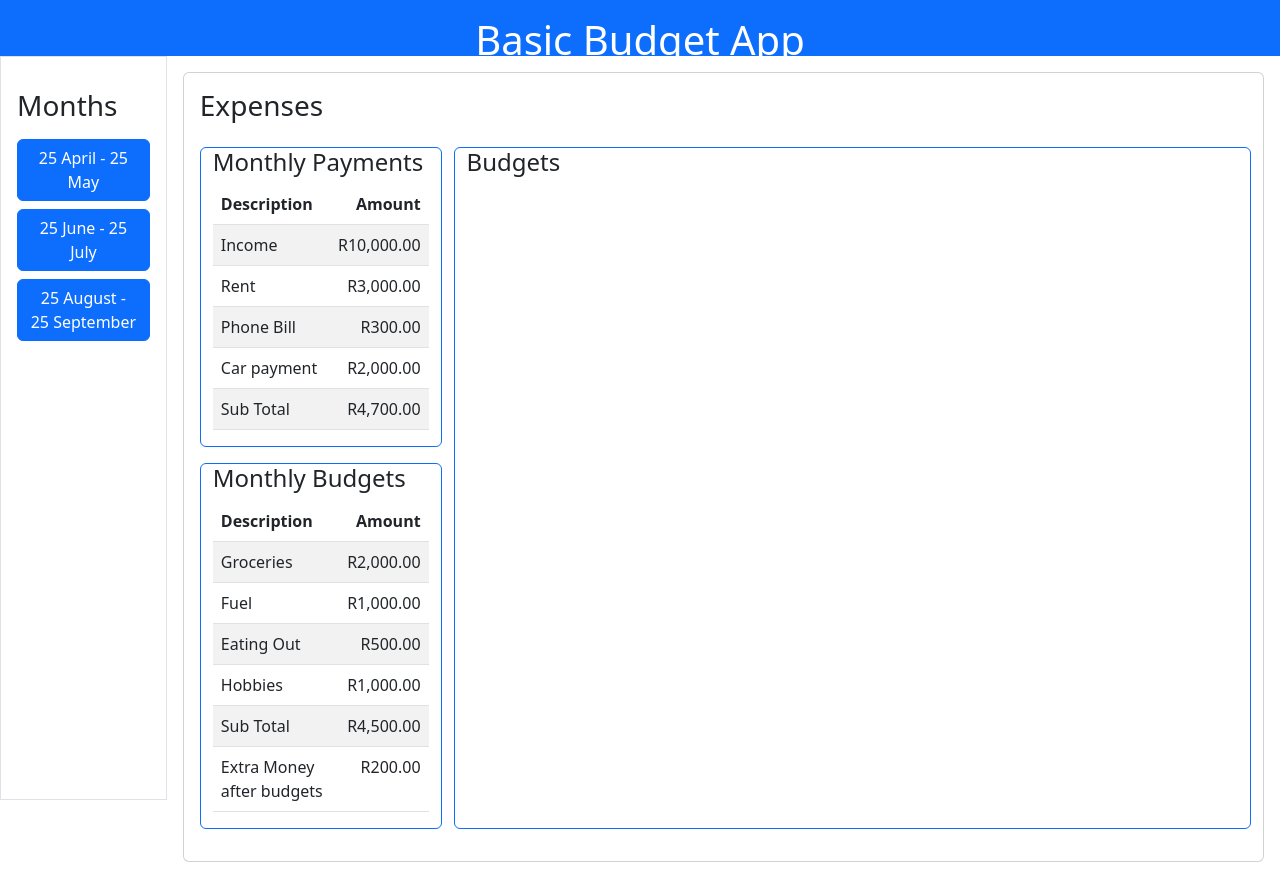
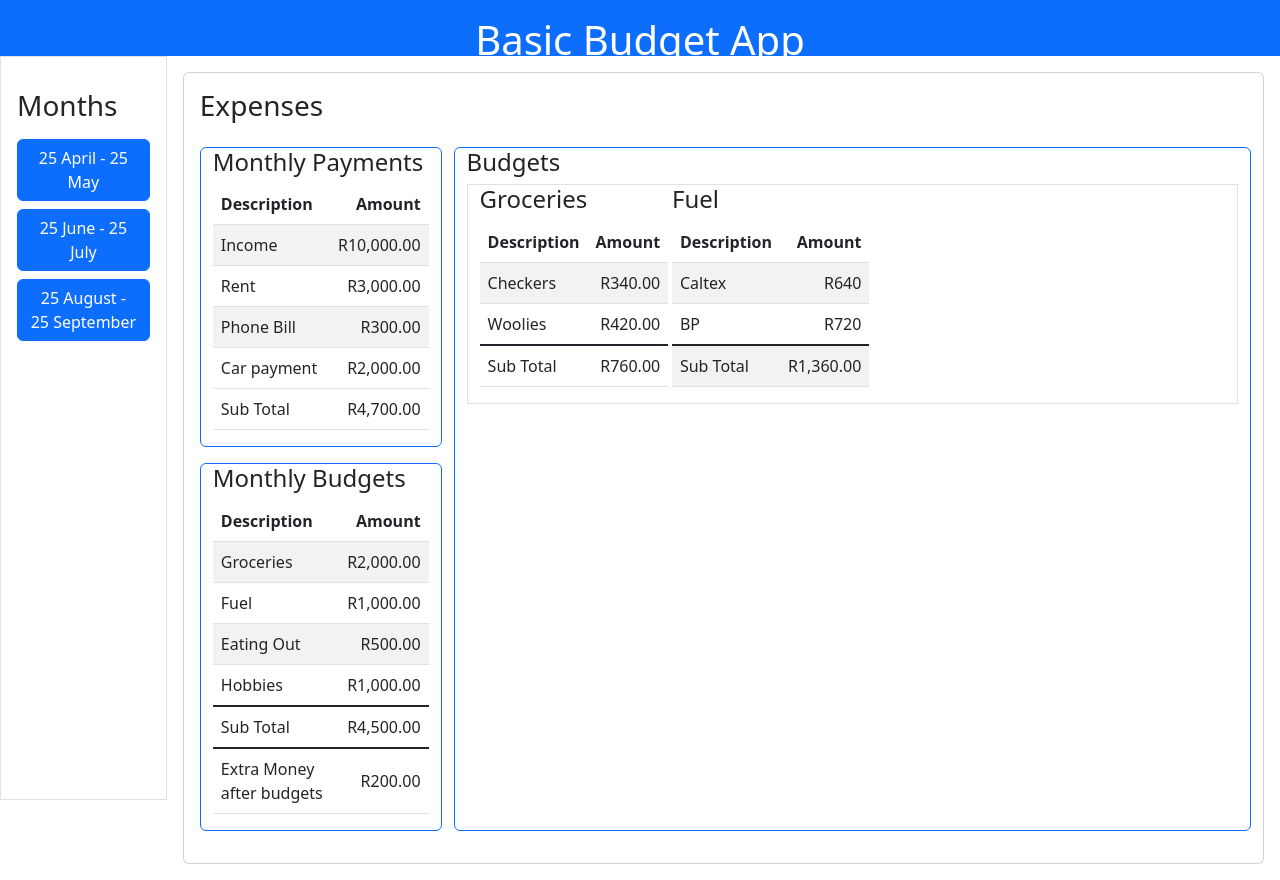
Before and after one commit to WernervanderMerwe/budgeting-app, an Angular app: page / in a window 1280 px wide. Built offline with nearby package versions, Linux system fonts and the light colour scheme.

Commit message:
progress

```diff
--- a/src/app/app.component.html
+++ b/src/app/app.component.html
@@ -39,19 +39,22 @@
                         {{ payment.amount | currency: "R" }}
                       </td>
                     </tr>
+                  </tbody>
+                  <tfoot>
                     <tr>
                       <td>Sub Total</td>
                       <td class="text-end">
                         {{ paymentSubTotal | currency: "R" }}
                       </td>
                     </tr>
-                  </tbody>
+                  </tfoot>
                 </table>
               </div>
 
               <div class="col-12 mt-3">
                 <div class="container border border-primary rounded-2">
                   <h4>Monthly Budgets</h4>
+
                   <table class="table table-striped table-hover">
                     <thead>
                       <tr>
@@ -66,19 +69,21 @@
                           {{ budget.amount | currency: "R" }}
                         </td>
                       </tr>
-                      <tr>
+                    </tbody>
+                    <tfoot>
+                      <tr class="table-group-divider">
                         <td>Sub Total</td>
                         <td class="text-end">
                           {{ budgetSubTotal | currency: "R" }}
                         </td>
                       </tr>
-                      <tr>
+                      <tr class="table-group-divider">
                         <td>Extra Money after budgets</td>
                         <td class="text-end">
                           {{ paymentSubTotal - budgetSubTotal | currency: "R" }}
                         </td>
                       </tr>
-                    </tbody>
+                    </tfoot>
                   </table>
                 </div>
               </div>
@@ -87,7 +92,67 @@
         </div>
 
         <div class="col-9 border border-primary rounded-2">
-          <h4>Budgets</h4>
+          <div class="card-heading">
+            <h4>Budgets</h4>
+          </div>
+
+          <div class="container-fluid border">
+            <div class="row">
+              <div class="col-md-3">
+                <table class="table table-striped table-hover">
+                  <thead>
+                    <h4>Groceries</h4>
+                    <tr>
+                      <th>Description</th>
+                      <th class="text-end">Amount</th>
+                    </tr>
+                  </thead>
+                  <tbody>
+                    <tr *ngFor="let item of groceriesFiltered">
+                      <td>{{ item.description }}</td>
+                      <td class="text-end">
+                        {{ item.amount | currency: "R" }}
+                      </td>
+                    </tr>
+                  </tbody>
+                  <tfoot>
+                    <tr class="table-group-divider">
+                      <td>Sub Total</td>
+                      <td class="text-end">
+                        {{ groceriesTotal | currency: "R" }}
+                      </td>
+                    </tr>
+                  </tfoot>
+                </table>
+              </div>
+
+              <div class="col-md-3">
+                <table class="table table-striped table-hover">
+                  <thead>
+                    <h4>Fuel</h4>
+                    <tr>
+                      <th>Description</th>
+                      <th class="text-end">Amount</th>
+                    </tr>
+                  </thead>
+                  <tbody>
+                    <tr>
+                      <td>Caltex</td>
+                      <td class="text-end">R640</td>
+                    </tr>
+                    <tr>
+                      <td>BP</td>
+                      <td class="text-end">R720</td>
+                    </tr>
+                    <tr class="table-group-divider">
+                      <td>Sub Total</td>
+                      <td class="text-end">{{ 640 + 720 | currency: "R" }}</td>
+                    </tr>
+                  </tbody>
+                </table>
+              </div>
+            </div>
+          </div>
         </div>
       </div>
     </div>
--- a/src/app/app.component.ts
+++ b/src/app/app.component.ts
@@ -1,5 +1,12 @@
 import { Component, OnInit } from '@angular/core';
+import { throwIfEmpty } from 'rxjs';
 import data from './data.json';
+
+// interface Entries {
+//   budget: string;
+//   description: string;
+//   amount: number;
+// }
 
 @Component({
   selector: 'app-root',
@@ -22,14 +29,75 @@ export class AppComponent implements OnInit {
     amount: number;
   }[];
 
+  budgetEntries: {
+    budget: string;
+    description: string;
+    amount: number;
+  }[];
+
+  groceriesFiltered: {
+    budget: string;
+    description: string;
+    amount: number;
+  }[] = [];
+  fuelFiltered: {
+    budget: string;
+    description: string;
+    amount: number;
+  }[] = [];
+  eatingOutFiltered: {
+    budget: string;
+    description: string;
+    amount: number;
+  }[] = [];
+  hobbiesFiltered: {
+    budget: string;
+    description: string;
+    amount: number;
+  }[] = [];
+
   constructor() {
     this.months = data.months;
     this.payments = data.monthlyPayments;
     this.budgets = data.monthlyBudgets;
+    this.budgetEntries = data.budgetEntries;
   }
 
   ngOnInit() {
-    // console.log(this.payments);
+    this.groceryFilter();
+    this.fuelFilter();
+    this.eatingOutFilter();
+    this.hobbiesFilter();
+    console.log(this.groceriesFiltered);
+  }
+
+  groceryFilter() {
+    const newArray = this.budgetEntries.filter(
+      (item) => 'Groceries' === item.budget
+    );
+    this.groceriesFiltered = [...newArray];
+    console.log(this.groceriesFiltered);
+  }
+
+  fuelFilter() {
+    const newArray = this.budgetEntries.filter(
+      (item) => 'Fuel' === item.budget
+    );
+    this.fuelFiltered = [...newArray];
+  }
+
+  eatingOutFilter() {
+    const newArray = this.budgetEntries.filter(
+      (item) => 'Eating Out' === item.budget
+    );
+    this.fuelFiltered = [...newArray];
+  }
+
+  hobbiesFilter() {
+    const newArray = this.budgetEntries.filter(
+      (item) => 'Hobbies' === item.budget
+    );
+    this.hobbiesFiltered = [...newArray];
   }
 
   get paymentSubTotal(): number {
@@ -47,4 +115,45 @@ export class AppComponent implements OnInit {
     this.budgets.forEach((val) => (value += val.amount));
     return value;
   }
+
+  get groceriesTotal(): number {
+    let value = 0;
+    this.groceriesFiltered.forEach((val) => (value += val.amount));
+    return value;
+  }
+
+  /*
+  someFn() {
+
+  const someField = "Groceries";
+
+
+  //const items = budgetEntries.filter(i => i.budget === someField)
+  const budgetKeys = new Set(Object.keys(bodygetEnties));
+  const objInit = Object.entries(budgetKeys.values().map(i => ([i, []])))
+
+  const budgetObject = budgetKeys.reduce((acc, curr) => {
+    acc[curr.budget].push(curr);
+  },objInit)
+
+
+  budgetObject.Groceries = [
+    { "budget": "Groceries", "description": "Checkers", "amount": 340 },
+    { "budget": "Groceries", "description": "Woolies", "amount": 420 },
+  ]
+
+
+  ////
+  let someActiveDataSet;
+  function onClick(someKey) {
+    return function() {
+      someActiveDataSet = budgetObject[someKey]
+    }
+  }
+
+
+  ////
+  ngFor="let budgetItems of someActiveDataSet"
+  }
+  */
 }
--- a/src/app/data.json
+++ b/src/app/data.json
@@ -15,5 +15,23 @@
     { "description": "Fuel", "amount": 1000 },
     { "description": "Eating Out", "amount": 500 },
     { "description": "Hobbies", "amount": 1000 }
-  ]
+  ],
+  "budgetEntries": [
+    { "budget": "Groceries", "description": "Checkers", "amount": 340 },
+    { "budget": "Fuel", "description": "BP", "amount": 720 },
+    { "budget": "Groceries", "description": "Woolies", "amount": 420 },
+    { "budget": "Fuel", "description": "Caltex", "amount": 640 },
+    { "budget": "Eating Out", "description": "PizzaHut", "amount": 120 },
+    { "budget": "Hobbies", "description": "RC Heli Blades", "amount": 250 }
+  ],
+  "someVariableField": {
+    "Groceries": [
+      { "budget": "Groceries", "description": "Checkers", "amount": 340 },
+      { "budget": "Groceries", "description": "Woolies", "amount": 420 }
+    ],
+    "Fuel": [
+      { "budget": "Fuel", "description": "BP", "amount": 720 },
+      { "budget": "Fuel", "description": "Caltex", "amount": 640 }
+    ]
+  }
 }
```
